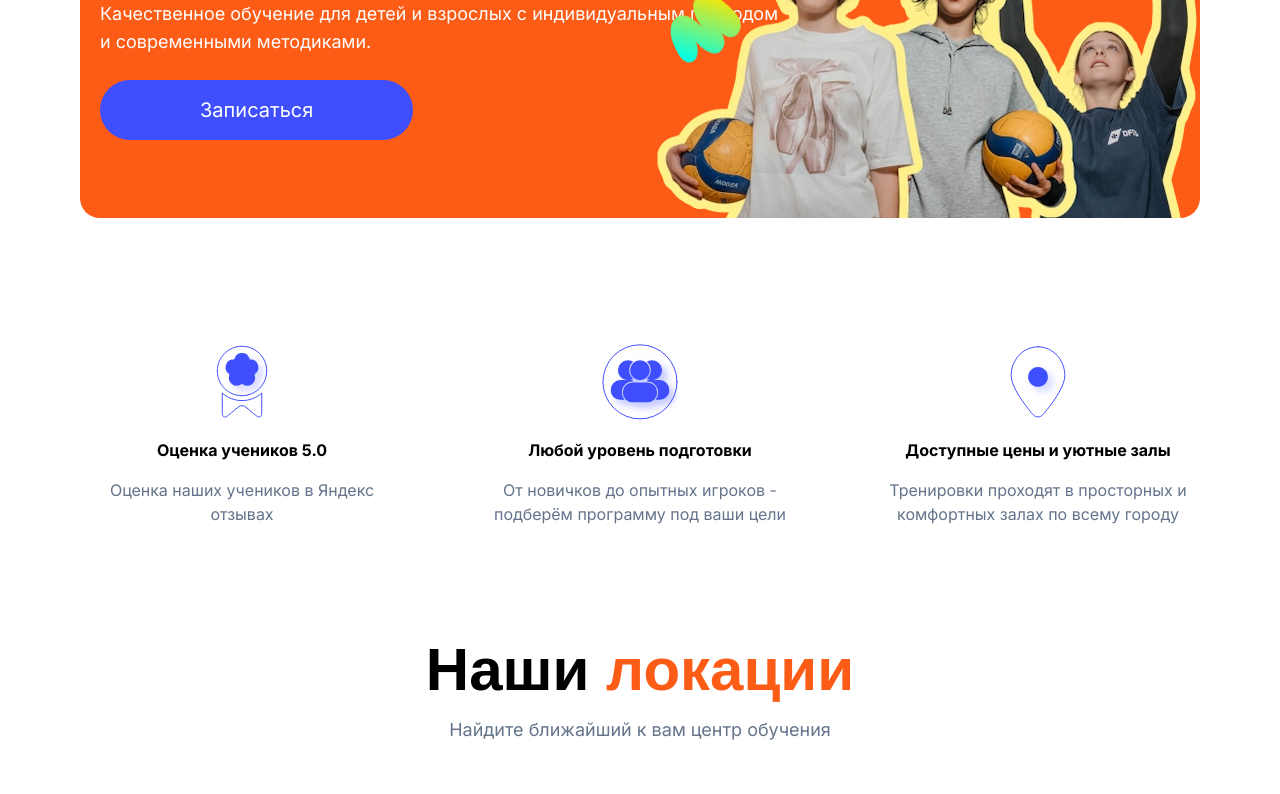
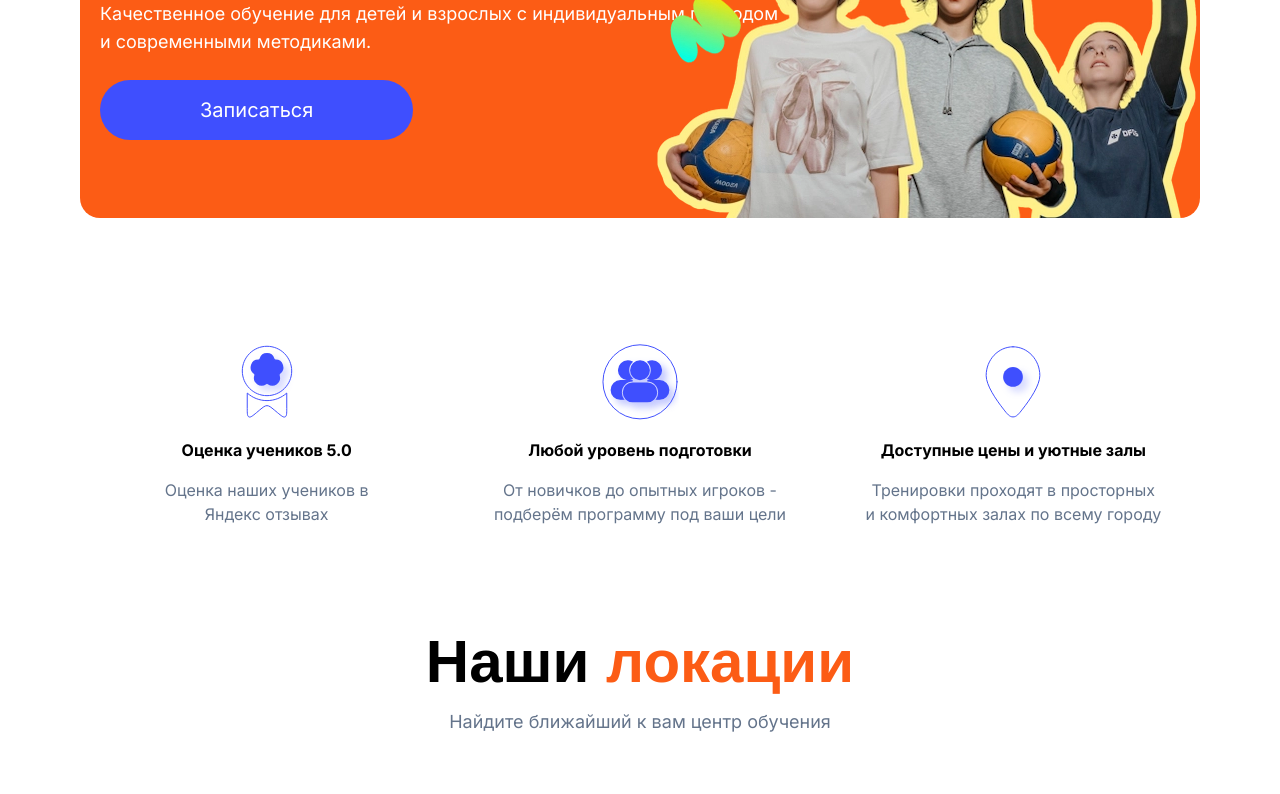
Before and after one commit to evgeniyworkbel/like-volley, a Next.js app: page / in a window 1280 px wide. Shown: the part 443-1237 px from the top of the page. Built offline with nearby package versions, Linux system fonts and the light colour scheme; a web font is replaced by a local one.

Commit message:
feat(widgets): add-advantages-md-width

```diff
--- a/src/widgets/advantages/model/data.ts
+++ b/src/widgets/advantages/model/data.ts
@@ -2,23 +2,26 @@ import { AdvantageModel } from "./types";
 
 export const advantagesData: AdvantageModel[] = [
   {
+    id: 1,
     title: "Оценка учеников 5.0",
     imageSrc: "/advantages/award.svg",
-    description: "Оценка наших учеников в Яндекс отзывах",
+    description: "Оценка наших учеников в \nЯндекс отзывах",
     alt: "Декоративная картинка медали школы",
   },
   {
+    id: 2,
     title: "Любой уровень подготовки",
     imageSrc: "/advantages/persons.svg",
     description:
-      "От новичков до опытных игроков - подберём программу под ваши цели",
+      "От новичков до опытных игроков - \nподберём программу под ваши цели",
     alt: "Декоративная картинка групповых занятий",
   },
   {
+    id: 3,
     title: "Доступные цены и уютные залы",
     imageSrc: "/advantages/place.svg",
     description:
-      "Тренировки проходят в просторных и комфортных залах по всему городу",
+      "Тренировки проходят в просторных \nи комфортных залах по всему городу",
     alt: "Декоративная картинка локации школы",
   },
 ];
--- a/src/widgets/advantages/model/types.ts
+++ b/src/widgets/advantages/model/types.ts
@@ -1,4 +1,5 @@
 export type AdvantageModel = {
+  id: number;
   title: string;
   imageSrc: string;
   description: string;
--- a/src/widgets/advantages/ui/advantages.tsx
+++ b/src/widgets/advantages/ui/advantages.tsx
@@ -1,18 +1,26 @@
+import { cn } from "@/shared/lib";
 import { advantagesData } from "../model/data";
 import Image from "next/image";
 
 export function Advantages() {
   return (
-    <section className="flex max-w-[1146px] flex-col items-center justify-center gap-12 px-10 py-[74px] text-center text-sm md:flex-row md:flex-wrap xl:max-w-360 xl:justify-between xl:gap-0 xl:px-20 xl:text-base">
-      {advantagesData.map(({ title, imageSrc, description, alt }) => {
+    <section className="grid grid-cols-1 justify-items-center gap-12 px-10 py-[74px] text-center text-sm md:grid-cols-2 xl:grid-cols-3 xl:gap-0 xl:px-20 xl:text-base">
+      {advantagesData.map(({ id, title, imageSrc, description, alt }) => {
         return (
           <div
             key={imageSrc}
-            className="flex max-w-81 flex-col items-center gap-3 md:flex-[1_0_calc(50%-24px)] xl:gap-4"
+            className={cn(
+              "flex h-44 w-81 flex-col items-center gap-3 xl:gap-4",
+              {
+                "md:col-span-2 xl:col-span-1": id === 3,
+              },
+            )}
           >
             <Image src={imageSrc} width={80} height={80} alt={alt} />
             <h3 className="font-bold">{title}</h3>
-            <h4 className="text-foreground-secondary">{description}</h4>
+            <h4 className="whitespace-pre-line text-foreground-secondary">
+              {description}
+            </h4>
           </div>
         );
       })}
```
